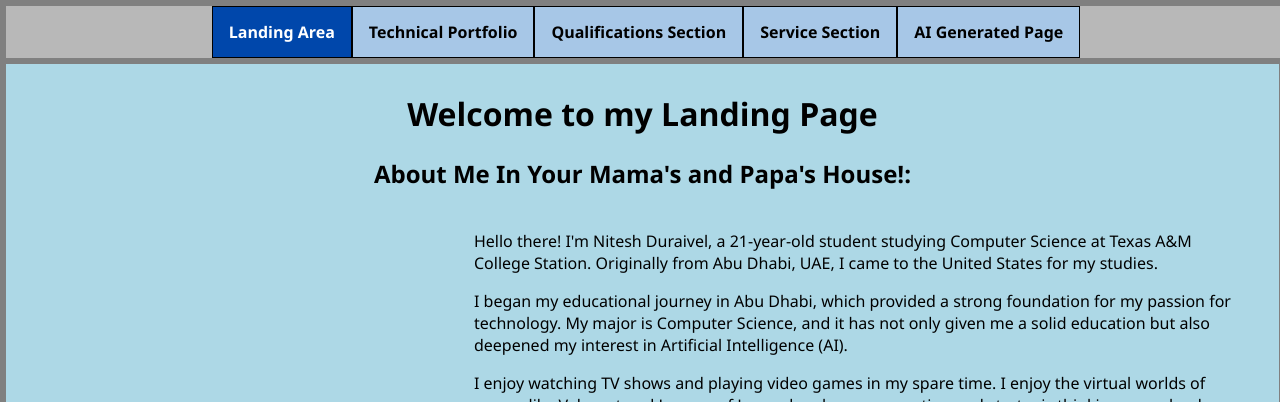
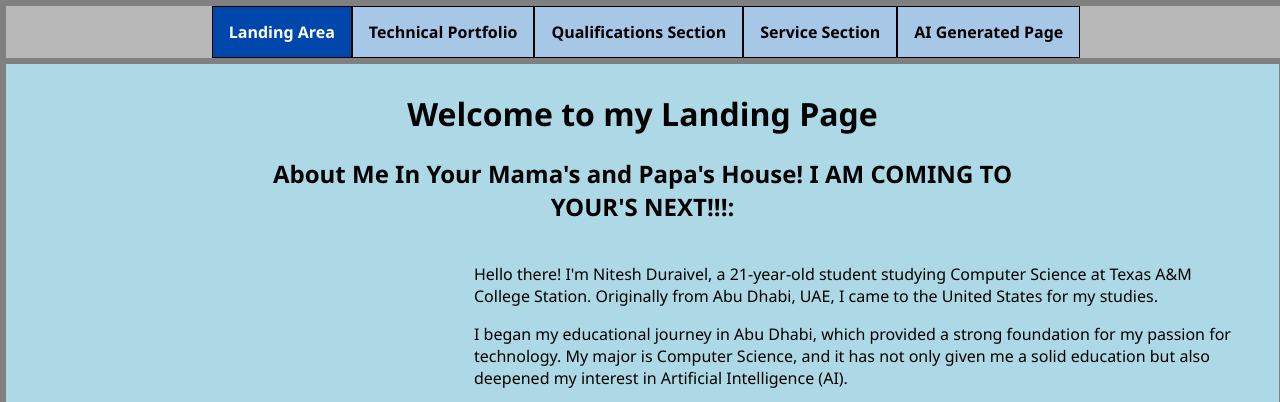
Before and after one commit to niteshduraivel/Project-5, a plain HTML site: page index.html in a window 1280 px wide. Shown: the top 402 px of the page. Drawn offline with Linux system fonts and the light colour scheme.

Commit message:
one more testing. I can promise

```diff
--- a/index.html
+++ b/index.html
@@ -19,7 +19,7 @@
   <div class="landing-container">
     <h1>Welcome to my Landing Page</h1>
 
-    <h2>About Me In Your Mama's and Papa's House!:</h2>
+    <h2>About Me In Your Mama's and Papa's House! I AM COMING TO YOUR'S NEXT!!!:</h2>
   </div>
 
   <div class="landing-content">
```
